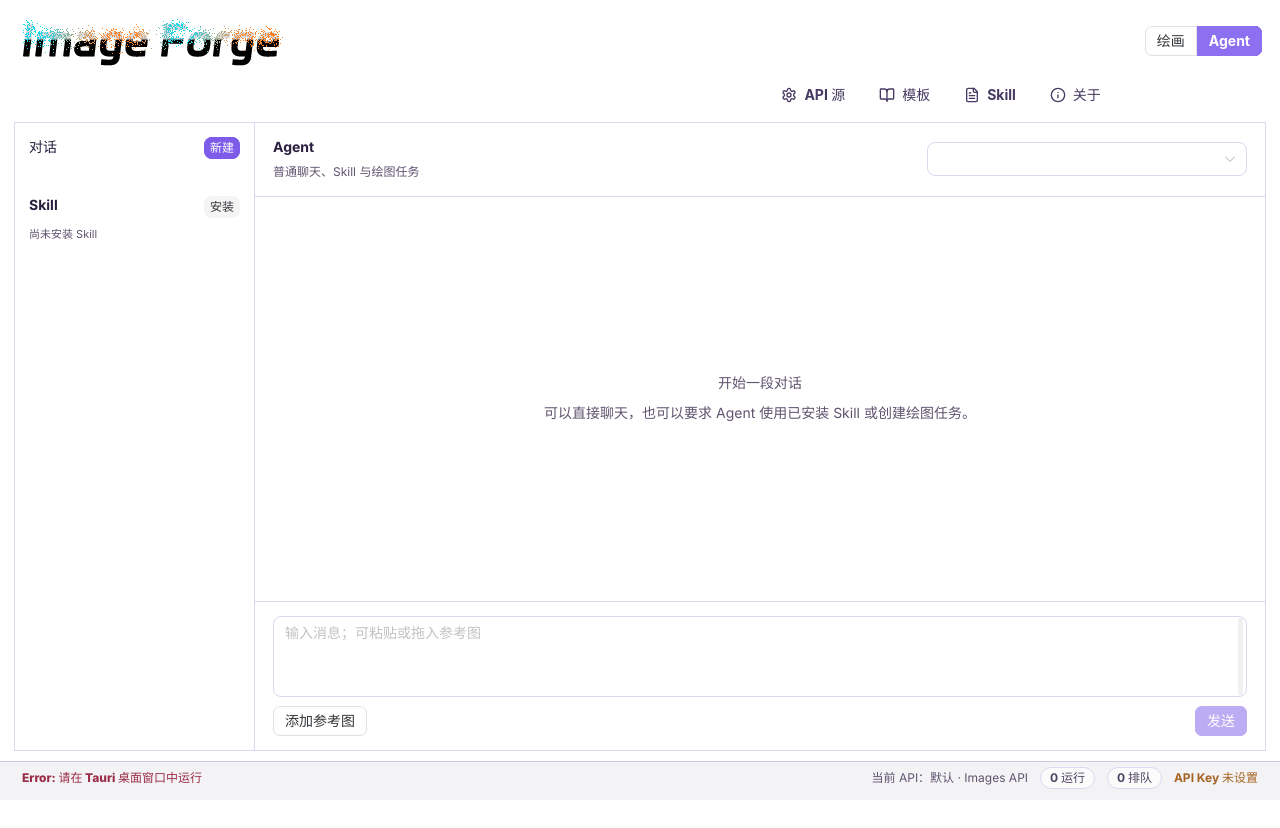
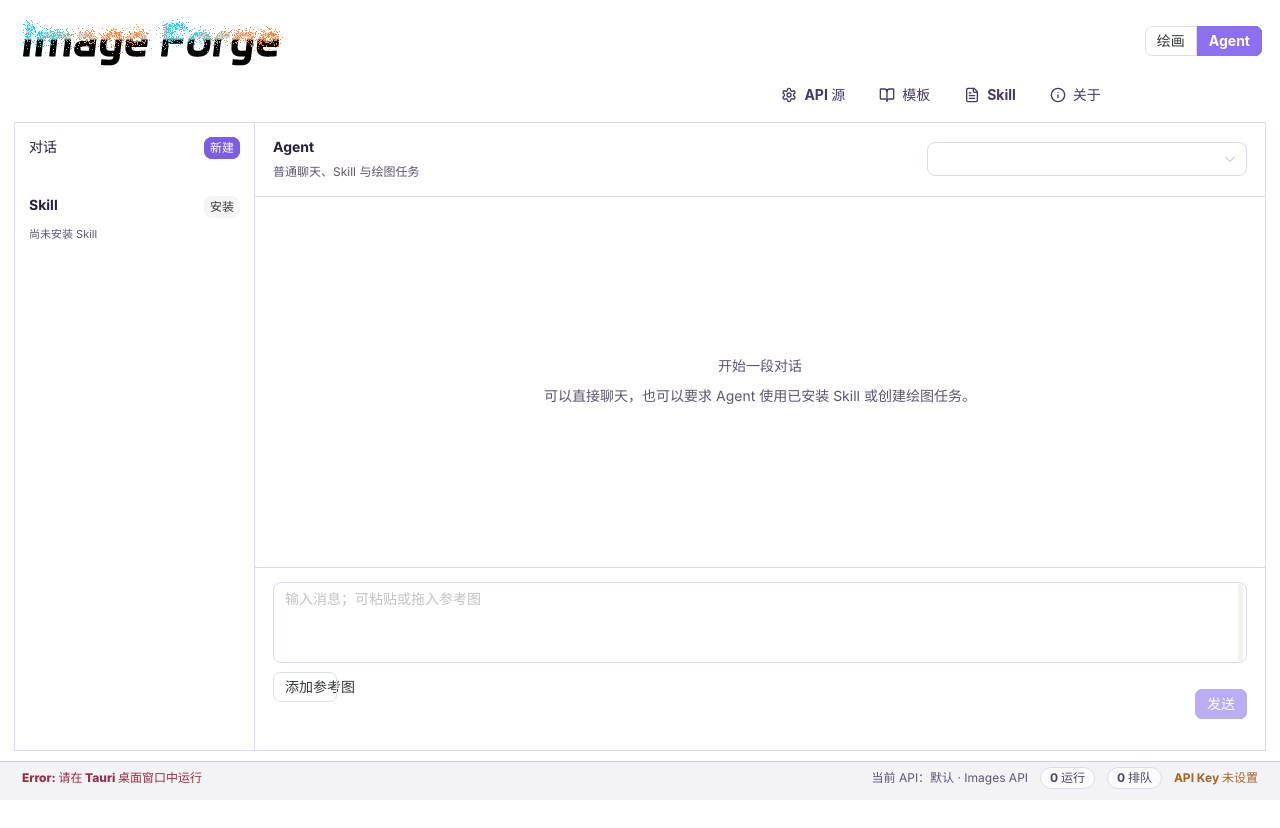
Before and after one commit to Tairraos/image-forge, a Vue app: page / in a window 1280 px wide. Both pictures are taken after a click on the button "Agent". Shown: the top 828 px of the page. Built offline with nearby package versions, Linux system fonts and the light colour scheme.

Commit message:
feat: Agent 参考图支持右键粘贴

```diff
--- a/src/components/AgentComposer.vue
+++ b/src/components/AgentComposer.vue
@@ -24,7 +24,16 @@
     />
     <footer>
       <div class="agent-composer-reference-actions">
-        <n-button size="small" :disabled="busy" @click="$emit('add-reference')">添加参考图</n-button>
+        <ClipboardImageMenu v-slot="{ open }" @paste="$emit('paste-reference', $event)">
+          <n-button
+            size="small"
+            :disabled="busy"
+            @click="$emit('add-reference')"
+            @contextmenu="open"
+          >
+            添加参考图
+          </n-button>
+        </ClipboardImageMenu>
         <n-checkbox v-if="attachments.length" v-model:checked="useReferences" :disabled="busy">
           本轮使用参考图
         </n-checkbox>
@@ -37,6 +46,7 @@
 
 <script setup>
 import { ref } from "vue";
+import ClipboardImageMenu from "./ClipboardImageMenu.vue";
 import { extractDroppedFilePaths } from "../lib/referenceFiles";
 
 const props = defineProps({
```
